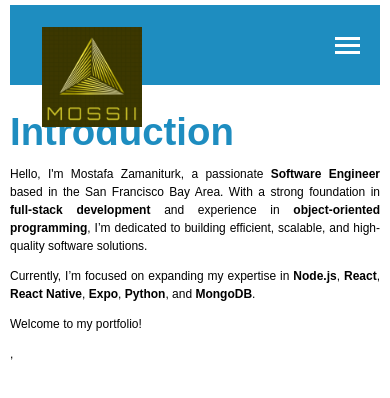
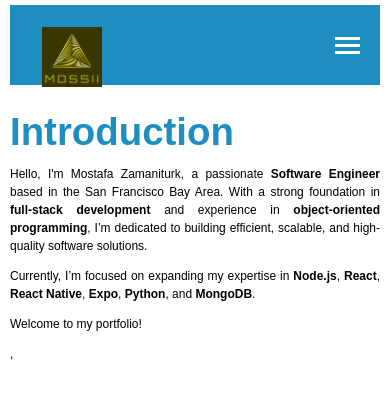
Before and after one commit to Mosizamani/Mossii, a React (Vite) app: page / in a window 390 px wide. Shown: the top 398 px of the page. Built offline with nearby package versions, Linux system fonts and the light colour scheme.

Commit message:
adjustments for the logo

```diff
--- a/src/components/Navbar.css
+++ b/src/components/Navbar.css
@@ -9,6 +9,25 @@
     top: 0;
     z-index: 1000;
   }
+
+  .logo-image {
+    width: 100px; /* Default width */
+    height: auto;
+    max-width: 100%; /* Ensures it scales down on smaller screens */
+  }
+
+  @media (max-width: 768px) {
+    .logo-image {
+      width: 80px; /* Adjusted size for tablets */
+    }
+  }
+
+  @media (max-width: 480px) {
+    .logo-image {
+      width: 60px; /* Adjusted size for mobile */
+    }
+  }
+
 
   .nav-links {
     display: flex;
--- a/src/components/Navbar.jsx
+++ b/src/components/Navbar.jsx
@@ -12,7 +12,7 @@ function Navbar() {
   return (
     <nav className="navbar">
       <div className="logo">
-        <Link to="/"><img src="/public/Logo.jpg" alt="Logo" className="logo-image" width="100" height="100" /></Link>
+        <Link to="/"><img src="/public/Logo.jpg" alt="Logo" className="logo-image" /></Link>
       </div>
       <div className={`menu-toggle ${isOpen ? 'open' : ''}`} onClick={toggleMenu}>
         <span></span>
```
